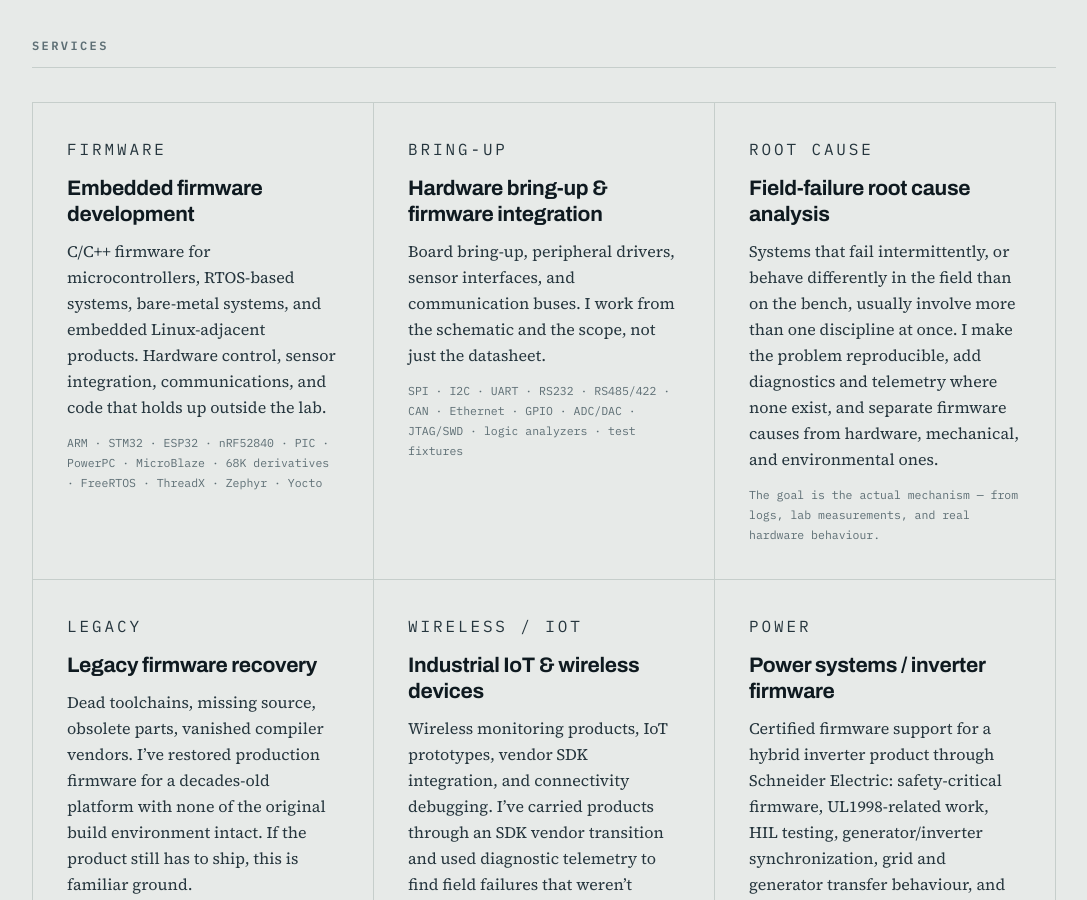
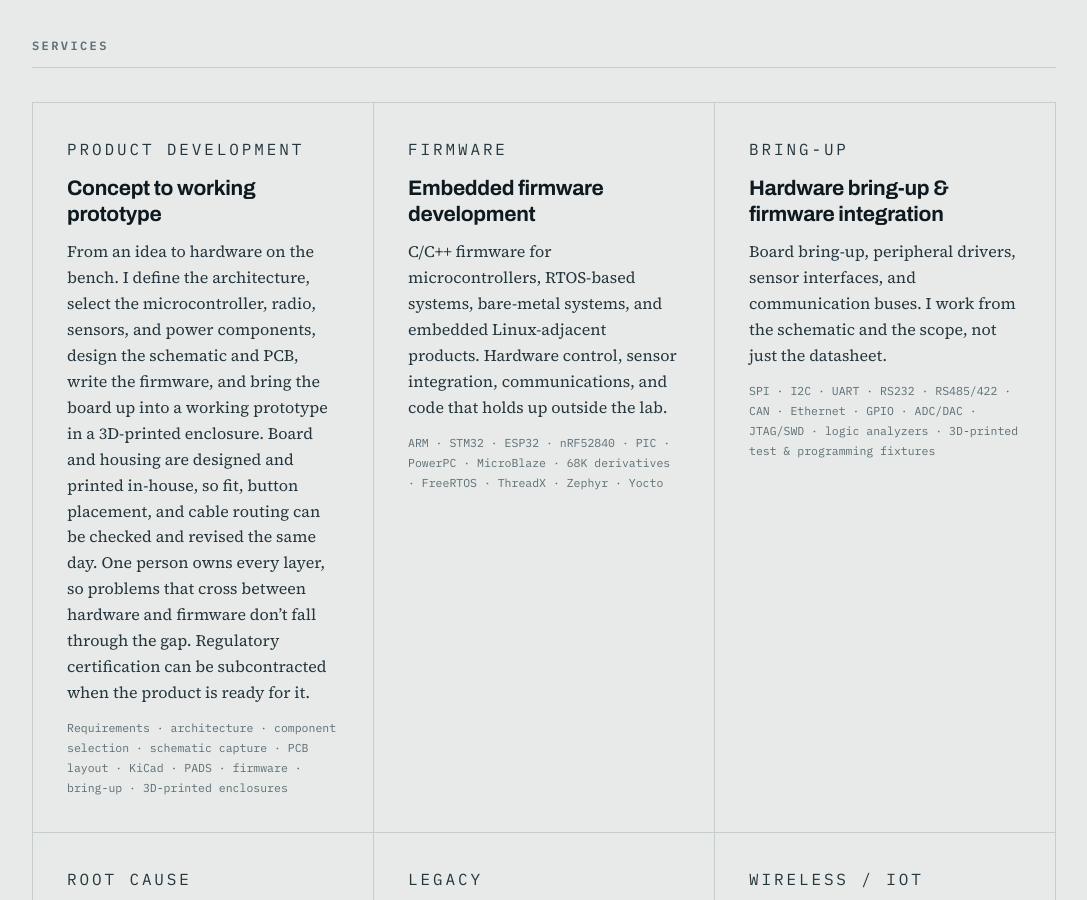
Before and after one commit to hubertbugajski/HBDesignsWebsite, a plain HTML site: page index.html in a window 1280 px wide. Shown: the part 1420-2320 px from the top of the page, without its empty margins (96-1183 px from the left). Drawn offline with Linux system fonts and the light colour scheme.

Commit message:
updating capabilities

```diff
--- a/index.html
+++ b/index.html
@@ -102,6 +102,13 @@
   <div class="svc-grid">
 
     <article class="svc">
+      <p class="kicker">Product development</p>
+      <h3>Concept to working prototype</h3>
+      <p>From an idea to hardware on the bench. I define the architecture, select the microcontroller, radio, sensors, and power components, design the schematic and PCB, write the firmware, and bring the board up into a working prototype in a 3D-printed enclosure. Board and housing are designed and printed in-house, so fit, button placement, and cable routing can be checked and revised the same day. One person owns every layer, so problems that cross between hardware and firmware don&rsquo;t fall through the gap. Regulatory certification can be subcontracted when the product is ready for it.</p>
+      <p class="spec">Requirements · architecture · component selection · schematic capture · PCB layout · KiCad · PADS · firmware · bring-up · 3D-printed enclosures</p>
+    </article>
+
+    <article class="svc">
       <p class="kicker">Firmware</p>
       <h3>Embedded firmware development</h3>
       <p>C/C++ firmware for microcontrollers, RTOS-based systems, bare-metal systems, and embedded Linux-adjacent products. Hardware control, sensor integration, communications, and code that holds up outside the lab.</p>
@@ -112,13 +119,13 @@
       <p class="kicker">Bring-up</p>
       <h3>Hardware bring-up &amp; firmware integration</h3>
       <p>Board bring-up, peripheral drivers, sensor interfaces, and communication buses. I work from the schematic and the scope, not just the datasheet.</p>
-      <p class="spec">SPI · I2C · UART · RS232 · RS485/422 · CAN · Ethernet · GPIO · ADC/DAC · JTAG/SWD · logic analyzers · test fixtures</p>
+      <p class="spec">SPI · I2C · UART · RS232 · RS485/422 · CAN · Ethernet · GPIO · ADC/DAC · JTAG/SWD · logic analyzers · 3D-printed test &amp; programming fixtures</p>
     </article>
 
     <article class="svc">
       <p class="kicker">Root cause</p>
       <h3>Field-failure root cause analysis</h3>
-      <p>Systems that fail intermittently, or behave differently in the field than on the bench, usually involve more than one discipline at once. I make the problem reproducible, add diagnostics and telemetry where none exist, and separate firmware causes from hardware, mechanical, and environmental ones.</p>
+      <p>Systems that fail intermittently, or behave differently in the field than on the bench, usually involve more than one discipline at once. I make the problem reproducible, building bench rigs that recreate the field installation when needed, add diagnostics and telemetry where none exist, and separate firmware causes from hardware, mechanical, and environmental ones.</p>
       <p class="spec">The goal is the actual mechanism &mdash; from logs, lab measurements, and real hardware behaviour.</p>
     </article>
 
@@ -225,7 +232,7 @@
         <p class="client">Acquired by Gerbing Heated Clothing</p>
       </div>
       <div class="case-body">
-        <p>I designed a wireless heated-clothing controller originally for personal use. The system used bare-metal PIC firmware, a custom RF protocol, MAX7032 RF transceivers, and a production-ready PCB implementation. The first attempt was simple: send UART-like data into the radio. That quickly exposed why RF systems need proper framing, timing, preamble behavior, and protocol design.</p>
+        <p>I designed a wireless heated-clothing controller originally for personal use. The system used bare-metal PIC firmware, a custom RF protocol, MAX7032 RF transceivers, and a complete PCB design. The first attempt was simple: send UART-like data into the radio. That quickly exposed why RF systems need proper framing, timing, preamble behavior, and protocol design.</p>
         <p>I implemented the protocol in firmware and validated it against real RF hardware. Gerbing Heated Clothing later reviewed the prototype and acquired the completed design and associated IP for production deployment. This was a complete small embedded product: hardware, firmware, RF communication, PCB implementation, timing constraints, and product handoff.</p>
         <p class="delta"><span class="delta-label">Scope</span><span class="delta-val">Firmware, hardware, and RF protocol</span></p>
       </div>
@@ -298,6 +305,7 @@
     <div><dt>Environments</dt><dd>Bare metal · FreeRTOS · ThreadX · Zephyr · embedded Linux · Yocto · Linux · WSL</dd></div>
     <div><dt>Interfaces</dt><dd>SPI · I2C · UART · RS232 · RS485/422 · CAN · Ethernet · GPIO · ADC/DAC</dd></div>
     <div><dt>Wireless</dt><dd>LTE-M · LwM2M · MQTT · Wi-Fi · Bluetooth · BLE</dd></div>
+    <div><dt>Hardware</dt><dd>Schematic capture · PCB layout · KiCad · PADS · FDM 3D printing · prototype enclosures · test &amp; programming fixtures</dd></div>
     <div><dt>Tools</dt><dd>Git · Docker · GCC/G++ · VS Code · CLion · PyCharm · JTAG/SWD · oscilloscopes · logic analyzers · HIL simulation</dd></div>
     <div><dt>Methods</dt><dd>Hardware bring-up · firmware validation · field failure debugging · root-cause analysis · diagnostic telemetry · production programming · manufacturing support · code review · release support · test automation</dd></div>
   </dl>
```
